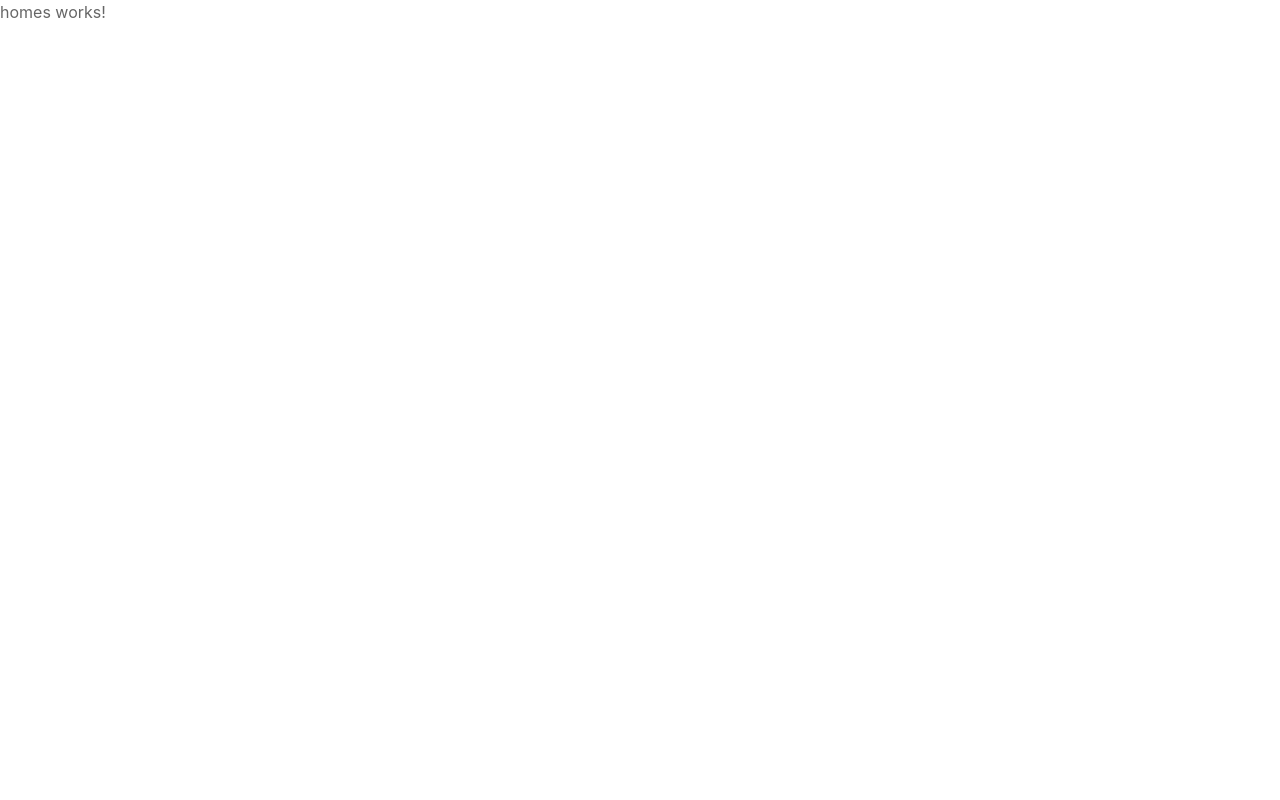
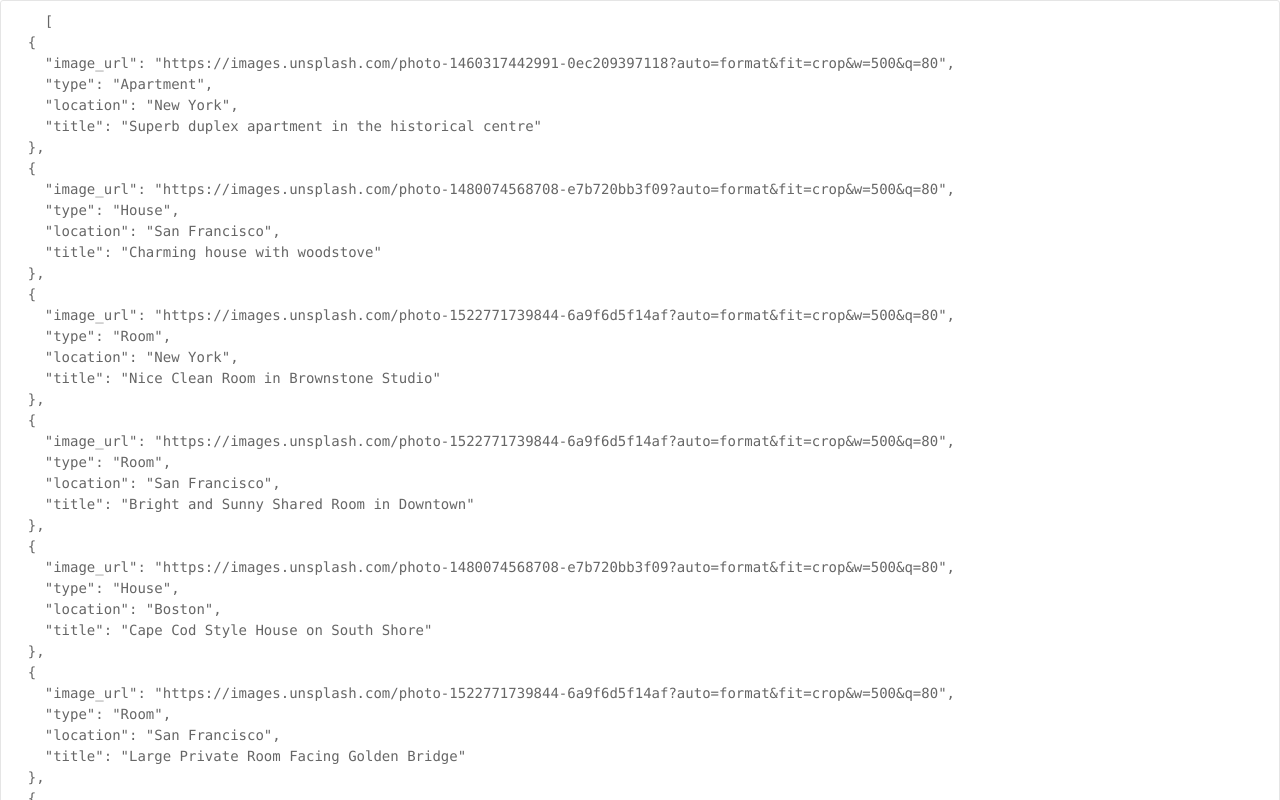
Before and after one commit to hiplunatic/home-rentals, an Angular app: page /homes in a window 1280 px wide. Shown: the top 800 px of the page. Built offline with nearby package versions, Linux system fonts and the light colour scheme.

Commit message:
fixed mock data, and added in data service to pull in mock data

```diff
--- a/src/app/app.module.ts
+++ b/src/app/app.module.ts
@@ -1,9 +1,8 @@
 import { BrowserModule } from '@angular/platform-browser';
 import { NgModule } from '@angular/core';
-
+import { HttpClientModule } from '@angular/common/http'
 import { AppRoutingModule } from './app-routing.module';
 import { AppComponent } from './app.component';
-import { HomeComponent } from './home/home.component';
 import { HomesComponent } from './homes/homes.component';
 
 @NgModule({
@@ -13,7 +12,8 @@ import { HomesComponent } from './homes/homes.component';
   ],
   imports: [
     BrowserModule,
-    AppRoutingModule
+    AppRoutingModule,
+    HttpClientModule
   ],
   providers: [],
   bootstrap: [AppComponent]
--- /dev/null
+++ b/src/app/data.service.ts
@@ -0,0 +1,14 @@
+import { Injectable } from '@angular/core';
+import { HttpClient } from '@angular/common/http'
+
+@Injectable({
+  providedIn: 'root'
+})
+export class DataService {
+
+  constructor(private httpClient: HttpClient) { }
+
+  getHomes() {
+    return this.httpClient.get('/assets/homes.json')
+  }
+}
--- a/src/app/homes/homes.component.html
+++ b/src/app/homes/homes.component.html
@@ -1 +1,3 @@
-<p>homes works!</p>
+<pre>
+    {{ homes$ | async | json }}
+</pre>
--- a/src/app/homes/homes.component.ts
+++ b/src/app/homes/homes.component.ts
@@ -1,4 +1,5 @@
 import { Component, OnInit } from '@angular/core';
+import { DataService } from '../data.service';
 
 @Component({
   selector: 'app-homes',
@@ -7,7 +8,9 @@ import { Component, OnInit } from '@angular/core';
 })
 export class HomesComponent implements OnInit {
 
-  constructor() { }
+  homes$ = this.dataService.getHomes();
+
+  constructor(private dataService: DataService) { }
 
   ngOnInit() {
   }
--- a/src/assets/homes.json
+++ b/src/assets/homes.json
@@ -1,38 +1,62 @@
 [
     {
-        "image_url": "https://images.unsplash.com/photo-1522708323590-d24dbb6b0267?ixlib=rb-1.2.1&ixid=eyJhcHBfaWQiOjEyMDd9&auto=format&fit=crop&w=1650&q=80",
-        "type": "Apartment",
-        "location": "New York",
-        "title": "super awesome apartment"
+      "image_url": "https://images.unsplash.com/photo-1460317442991-0ec209397118?auto=format&fit=crop&w=500&q=80",
+      "type": "Apartment",
+      "location": "New York",
+      "title": "Superb duplex apartment in the historical centre"
     },
     {
-        "image_url": "https://images.unsplash.com/photo-1480074568708-e7b720bb3f09?ixlib=rb-1.2.1&ixid=eyJhcHBfaWQiOjEyMDd9&auto=format&fit=crop&w=1653&q=80",
-        "type": "House",
-        "location": "San Francisco",
-        "title": "Beautiful 2 bedroom home."
+      "image_url": "https://images.unsplash.com/photo-1480074568708-e7b720bb3f09?auto=format&fit=crop&w=500&q=80",
+      "type": "House",
+      "location": "San Francisco",
+      "title": "Charming house with woodstove"
     },
     {
-        "image_url": "https://images.unsplash.com/photo-1522708323590-d24dbb6b0267?ixlib=rb-1.2.1&ixid=eyJhcHBfaWQiOjEyMDd9&auto=format&fit=crop&w=1650&q=80",
-        "type": "Room",
-        "location": "Detroit",
-        "title": "Rent this room for the day"
+      "image_url": "https://images.unsplash.com/photo-1522771739844-6a9f6d5f14af?auto=format&fit=crop&w=500&q=80",
+      "type": "Room",
+      "location": "New York",
+      "title": "Nice Clean Room in Brownstone Studio"
     },
     {
-        "image_url": "https://images.unsplash.com/photo-1522708323590-d24dbb6b0267?ixlib=rb-1.2.1&ixid=eyJhcHBfaWQiOjEyMDd9&auto=format&fit=crop&w=1650&q=80",
-        "type": "Apartment",
-        "location": "New York",
-        "title": "super awesome apartment"
+      "image_url": "https://images.unsplash.com/photo-1522771739844-6a9f6d5f14af?auto=format&fit=crop&w=500&q=80",
+      "type": "Room",
+      "location": "San Francisco",
+      "title": "Bright and Sunny Shared Room in Downtown"
     },
     {
-        "image_url": "https://images.unsplash.com/photo-1480074568708-e7b720bb3f09?ixlib=rb-1.2.1&ixid=eyJhcHBfaWQiOjEyMDd9&auto=format&fit=crop&w=1653&q=80",
-        "type": "House",
-        "location": "San Francisco",
-        "title": "Beautiful 2 bedroom home."
+      "image_url": "https://images.unsplash.com/photo-1480074568708-e7b720bb3f09?auto=format&fit=crop&w=500&q=80",
+      "type": "House",
+      "location": "Boston",
+      "title": "Cape Cod Style House on South Shore"
     },
     {
-        "image_url": "https://images.unsplash.com/photo-1522708323590-d24dbb6b0267?ixlib=rb-1.2.1&ixid=eyJhcHBfaWQiOjEyMDd9&auto=format&fit=crop&w=1650&q=80",
-        "type": "Room",
-        "location": "Detroit",
-        "title": "Rent this room for the day"
+      "image_url": "https://images.unsplash.com/photo-1522771739844-6a9f6d5f14af?auto=format&fit=crop&w=500&q=80",
+      "type": "Room",
+      "location": "San Francisco",
+      "title": "Large Private Room Facing Golden Bridge"
     },
-]
+    {
+      "image_url": "https://images.unsplash.com/photo-1480074568708-e7b720bb3f09?auto=format&fit=crop&w=500&q=80",
+      "type": "House",
+      "location": "New York",
+      "title": "Single Family House in Quincy"
+    },
+    {
+      "image_url": "https://images.unsplash.com/photo-1522771739844-6a9f6d5f14af?auto=format&fit=crop&w=500&q=80",
+      "type": "Room",
+      "location": "Boston",
+      "title": "Small Clean Room near Boston University in Brookline"
+    },
+    {
+      "image_url": "https://images.unsplash.com/photo-1480074568708-e7b720bb3f09?auto=format&fit=crop&w=500&q=80",
+      "type": "House",
+      "location": "San Francisco",
+      "title": "Beach House near Restaurants"
+    },
+    {
+      "image_url": "https://images.unsplash.com/photo-1460317442991-0ec209397118?auto=format&fit=crop&w=500&q=80",
+      "type": "Apartment",
+      "location": "New York",
+      "title": "Rustic Apartment in Downtown"
+    }
+  ]
```
